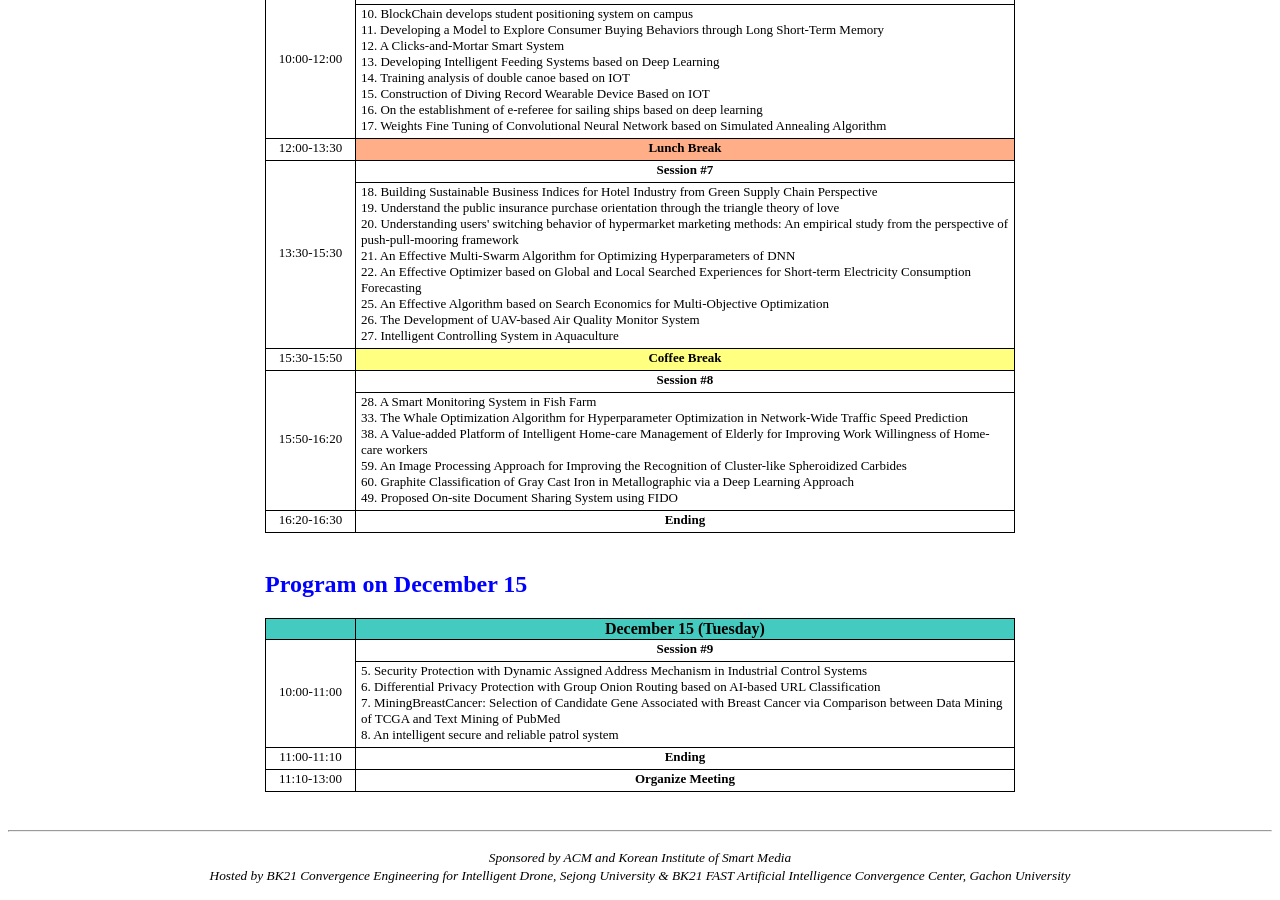
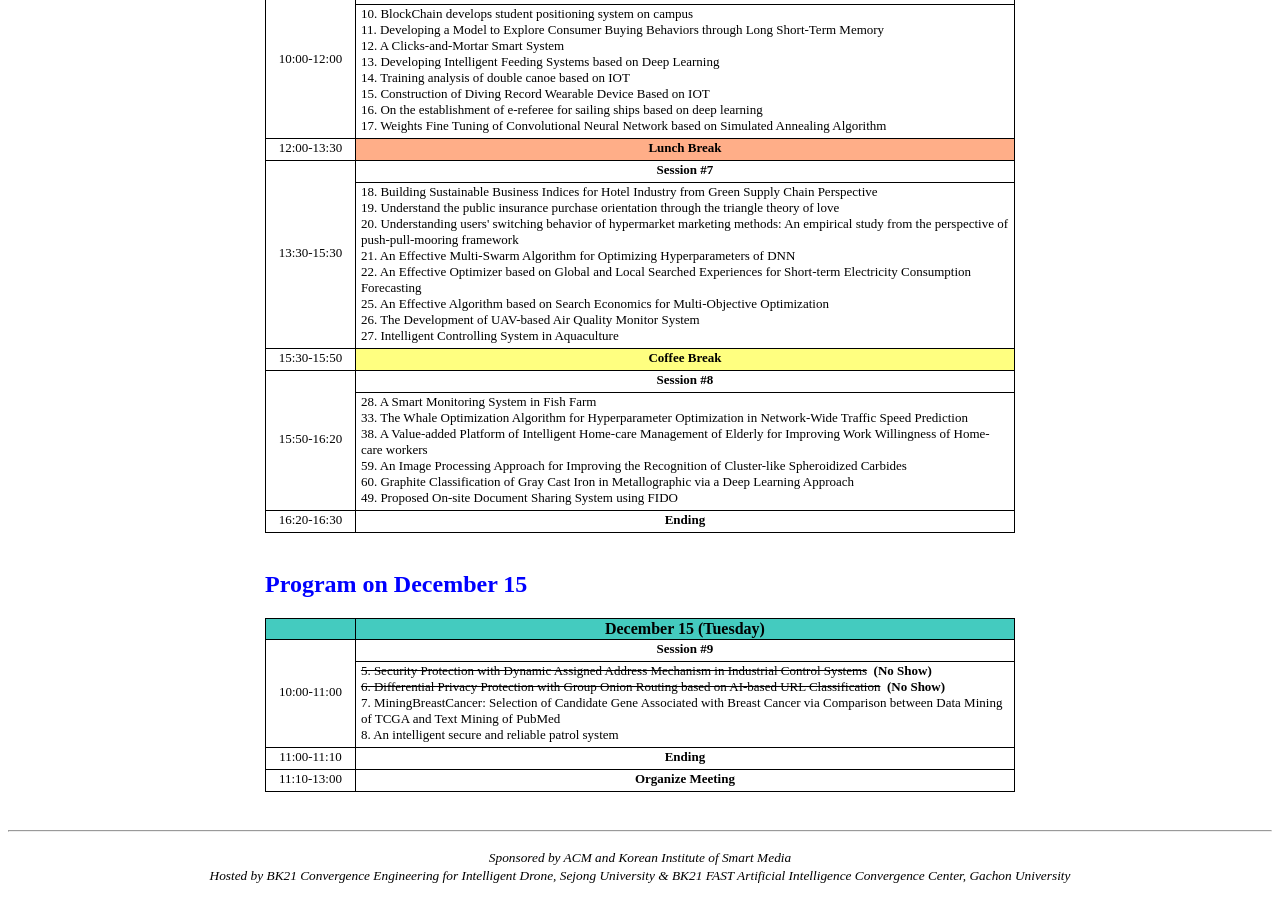
Before and after one commit to icea-conf/2020, a Jekyll site: the page built from program/index.html, in a window 1280 px wide and 900 px high, scrolled down 3023 px. Built offline with Jekyll 4.4.1, drawn with Linux system fonts in a browser that asks for light colours.

Commit message:
Update index.html

```diff
--- a/program/index.html
+++ b/program/index.html
@@ -651,8 +651,8 @@ title: ACM ICEA 2020
                          </tr>
                          <tr>
                               <td class="tcontent7" colspan="4">
-                                   <a>5. Security Protection with Dynamic Assigned Address Mechanism in Industrial Control Systems</a></br>
-                                   <a>6. Differential Privacy Protection with Group Onion Routing based on AI-based URL Classification</a></br>
+                                   <a><strike>5. Security Protection with Dynamic Assigned Address Mechanism in Industrial Control Systems</strike></a><b>&nbsp; (No Show)</b></br>
+                                   <a><strike>6. Differential Privacy Protection with Group Onion Routing based on AI-based URL Classification</strike></a><b>&nbsp; (No Show)</b></br>
                                    <a>7. MiningBreastCancer: Selection of Candidate Gene Associated with Breast Cancer via Comparison between Data Mining of TCGA and Text Mining of PubMed</a></br>
                                    <a>8. An intelligent secure and reliable patrol system</a>
                               </td>
```
